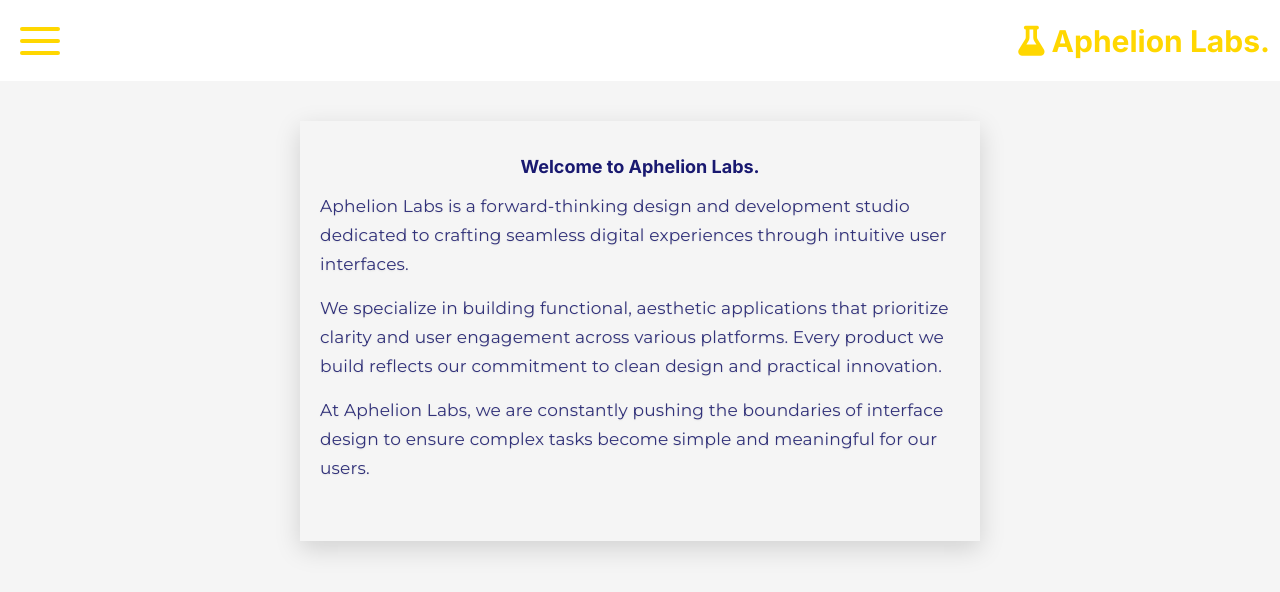
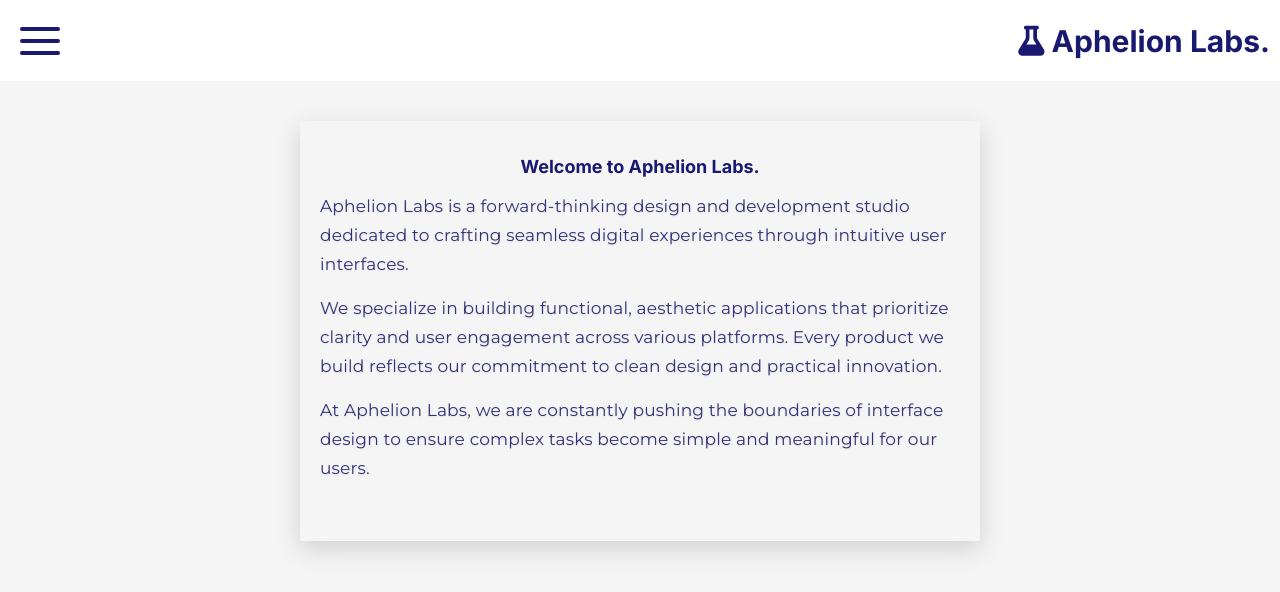
Before and after one commit to abk2191/aphelion-labs, a React (Vite) app: page / in a window 1280 px wide. Shown: the top 592 px of the page. Built offline with nearby package versions, Linux system fonts and the light colour scheme; a web font is replaced by a local one.

Commit message:
Added new features

```diff
--- a/src/index.css
+++ b/src/index.css
@@ -27,7 +27,7 @@
   display: block;
   width: 100%;
   height: 4px;
-  background-color: gold;
+  background-color: midnightblue;
   border-radius: 4px;
   transition: all 0.4s cubic-bezier(0.68, -0.6, 0.32, 1.6);
   transform-origin: center;
@@ -39,14 +39,14 @@
 } */
 
 /* .hamburger:hover span {
-  background-color: gold;
-  box-shadow: 0 0 6px gold;
+  background-color: midnightblue;
+  box-shadow: 0 0 6px midnightblue;
 } */
 
 /* X Transformation when open */
 .hamburger.open span:nth-child(1) {
   transform: translateY(13px) rotate(45deg);
-  background-color: gold;
+  background-color: midnightblue;
 }
 
 .hamburger.open span:nth-child(2) {
@@ -56,7 +56,7 @@
 
 .hamburger.open span:nth-child(3) {
   transform: translateY(-13px) rotate(-45deg);
-  background-color: gold;
+  background-color: midnightblue;
 }
 
 /* Hover effect when open */
@@ -249,7 +249,7 @@ html {
 .brand-name h3 {
   font-family: "Inter", sans-serif;
   font-size: 30px;
-  color: gold;
+  color: midnightblue;
   line-height: 1.6;
 }
 
```
